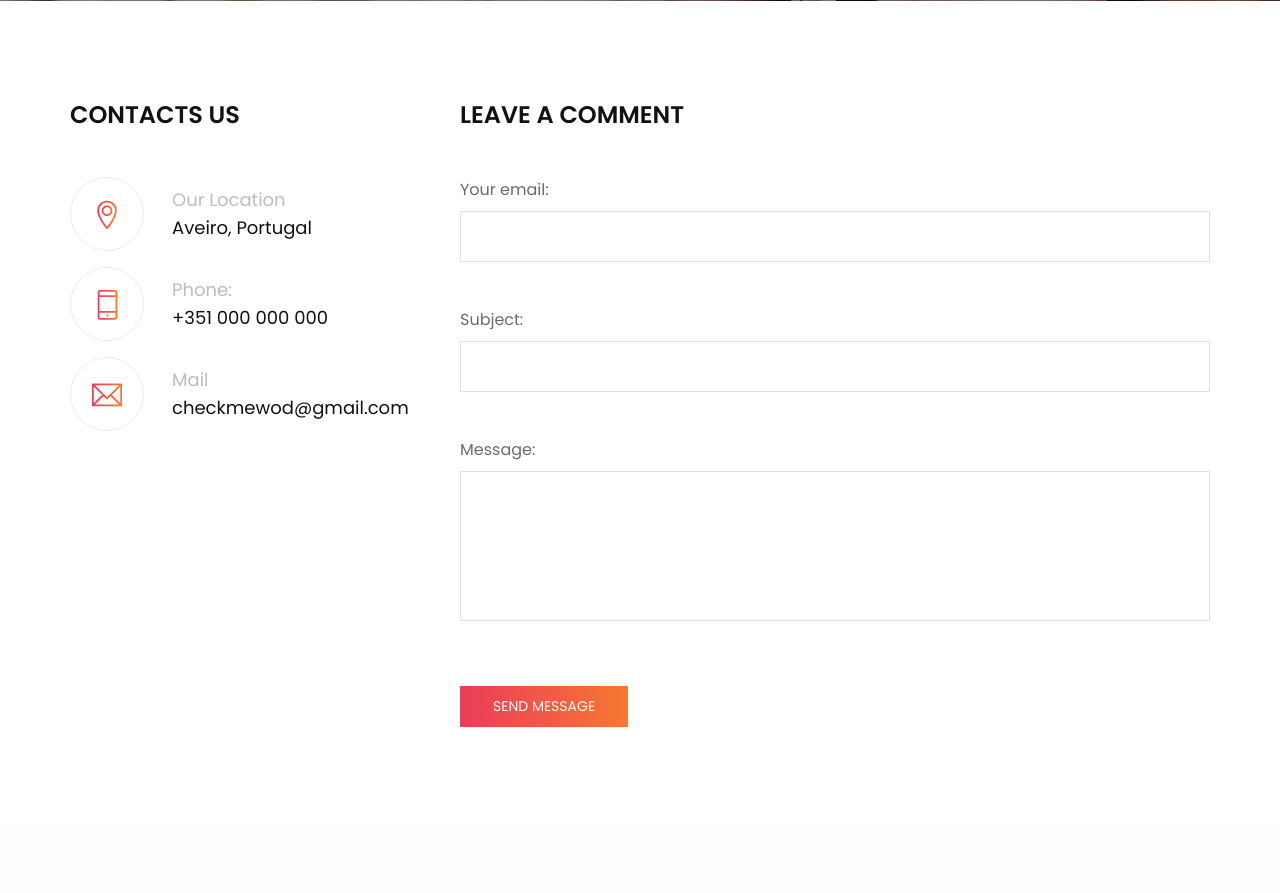
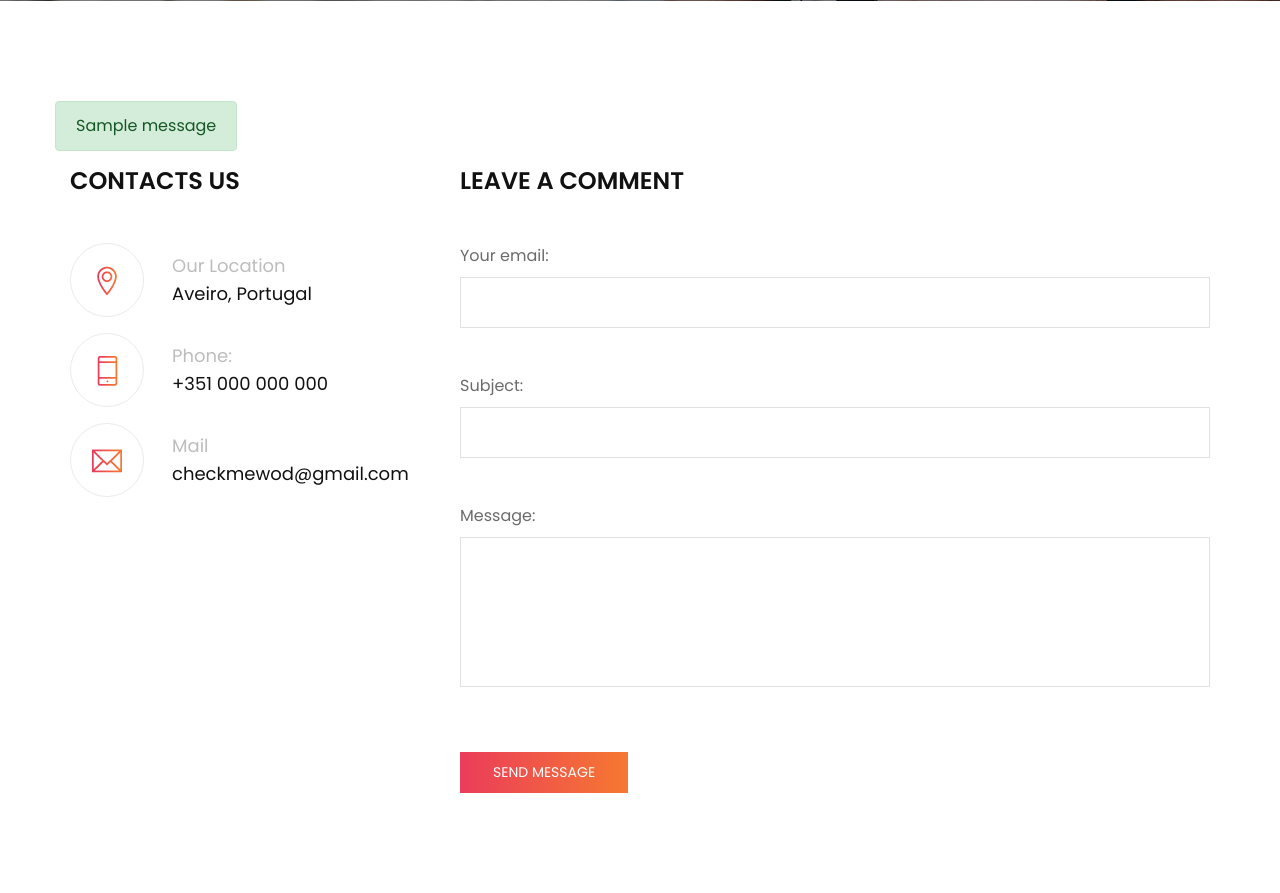
Before and after one commit to ChicoUA/CheckMeWOD, a Django app: page /checkmewod/contact in a window 1280 px wide. Shown: the part 399-1292 px from the top of the page. Before the commit the page ends 1126 px from the top, so only its background shows below. Run offline with Django 3.2, Linux system fonts and the light colour scheme; tables that the repository leaves empty hold one stand-in row (values such as "Sample post"); one stand-in notice (Sample message) is shown; some libraries are stand-ins or nearby versions.

Commit message:
contact page finished

```diff
--- a/website/checkmewod/templates/contact.html
+++ b/website/checkmewod/templates/contact.html
@@ -23,7 +23,17 @@
 
     <!-- Contact Section Begin -->
     <section class="contact-section spad">
+
         <div class="container">
+            <div class="row">
+        {% if messages %}
+<ul class="messages">
+    {% for message in messages %}
+    <div class="alert alert-success"{% if message.tags %} class="{{ message.tags }}"{% endif %}>{{ message }}</div>
+    {% endfor %}
+</ul>
+{% endif %}
+            </div>
             <div class="row">
                 <div class="col-lg-4">
                     <div class="contact-info">
--- a/website/checkmewod/views.py
+++ b/website/checkmewod/views.py
@@ -13,6 +13,8 @@
 from django.http.response import HttpResponseRedirect
 from .forms import EventForm, ContactForm
 from website import settings
+
+from django.contrib import messages
 
 videocount = 0
 
@@ -42,10 +44,12 @@
             your_email = form.cleaned_data['your_email']
             message = form.cleaned_data['message']
             try:
-                send_mail(subject, message + your_email, your_email, [settings.EMAIL_HOST_USER])
+                send_mail(subject, "[Message sent by: " + your_email + "]\n\n" + message, your_email, [settings.EMAIL_HOST_USER])
             except BadHeaderError:
                 return HttpResponse('Invalid header found.')
-            return HttpResponse('Success! Thank you for your message.')
+            messages.success(request, 'Thank you for your message.')
+            return HttpResponseRedirect('')
+            #return HttpResponse('Success! Thank you for your message.')
     else:
         form = ContactForm()
     return render(request, "contact.html", {'form': form})
```
